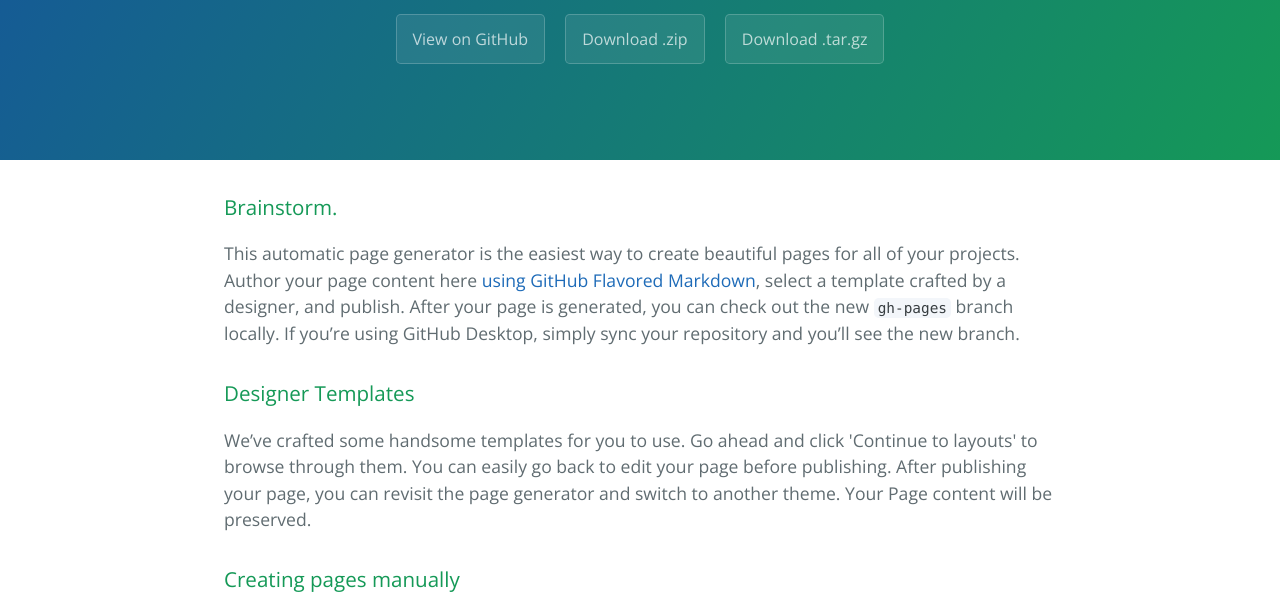
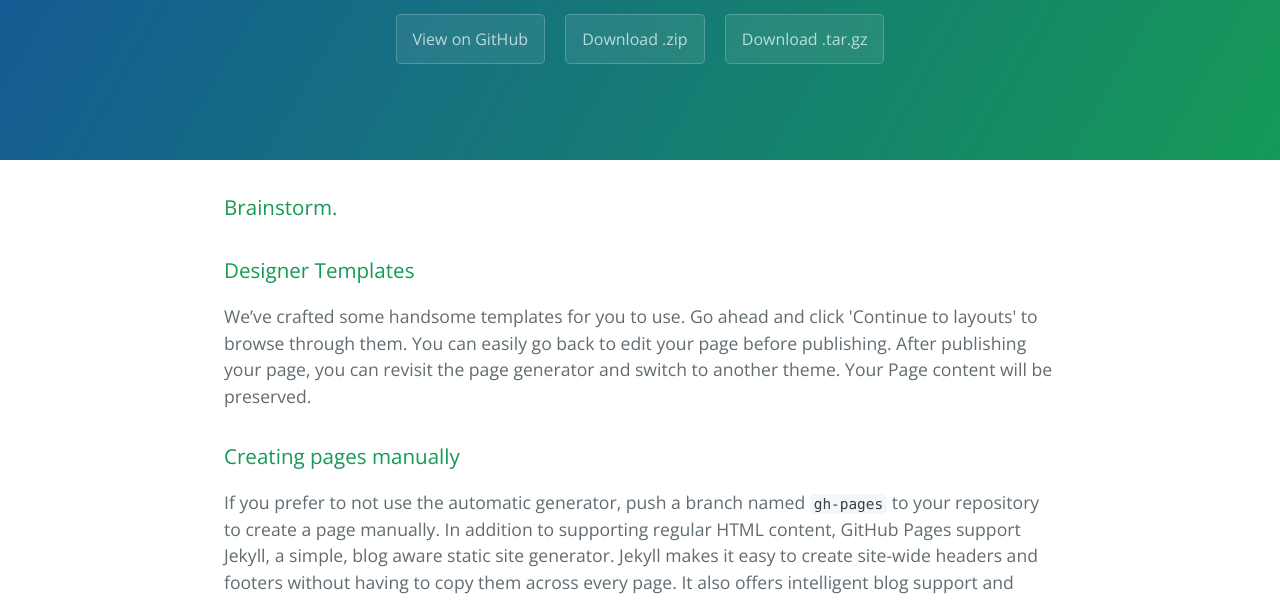
Before and after one commit to subin210318/CTD-Planning-Site-SLim, a plain HTML site: page index.html in a window 1280 px wide. Shown: the part 176-776 px from the top of the page. Drawn offline with nearby package versions, Linux system fonts and the light colour scheme.

Commit message:
Update index.html

```diff
--- a/index.html
+++ b/index.html
@@ -22,7 +22,7 @@
       <h3>
 <a id="Brainstorm" class="anchor" href="#Brainstorm" aria-hidden="true"><span class="octicon octicon-link"></span></a>Brainstorm.</h3>
 
-<p>This automatic page generator is the easiest way to create beautiful pages for all of your projects. Author your page content here <a href="https://guides.github.com/features/mastering-markdown/">using GitHub Flavored Markdown</a>, select a template crafted by a designer, and publish. After your page is generated, you can check out the new <code>gh-pages</code> branch locally. If you’re using GitHub Desktop, simply sync your repository and you’ll see the new branch.</p>
+
 
 <h3>
 <a id="designer-templates" class="anchor" href="#designer-templates" aria-hidden="true"><span class="octicon octicon-link"></span></a>Designer Templates</h3>
```
